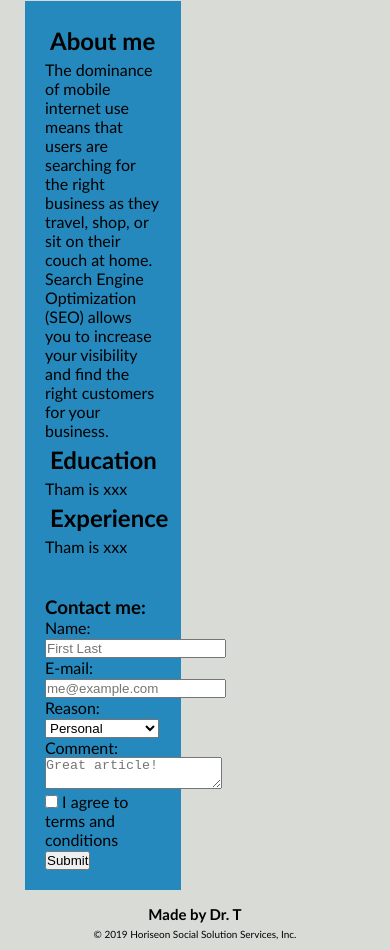
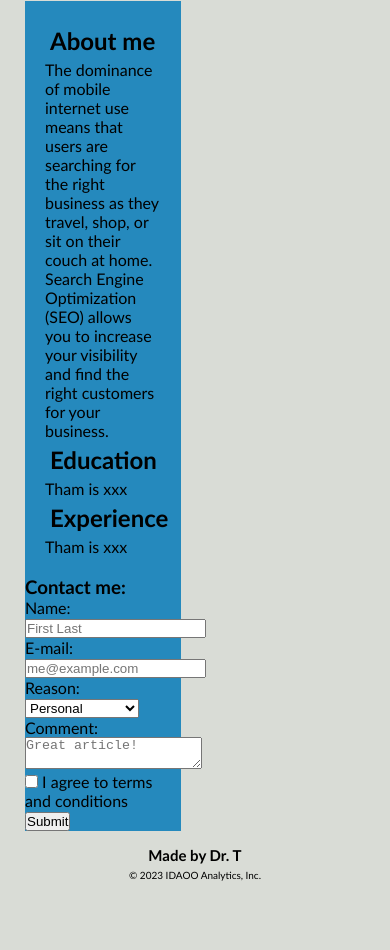
Before and after one commit to Tham1985/Challenge_2, a plain HTML site: page index.html in a window 390 px wide. Shown: the part 584-1534 px from the top of the page. After the commit the page ends 1475 px from the top, so only its background shows below. Drawn offline with Linux system fonts and the light colour scheme.

Commit message:
Corrected

```diff
--- a/assets/css/reset.css
+++ b/assets/css/reset.css
@@ -1,3 +1,8 @@
+* {
+  margin: 0;
+  padding: 0;
+  box-sizing: border-box;
+}
 
 html {
   height: 100%;
--- a/assets/css/style.css
+++ b/assets/css/style.css
@@ -44,6 +44,7 @@ header nav ul li {
     margin-right: 50px;
     display: inline;
     font-size: 20px;
+    text-decoration: none;
    }
 
 a {
@@ -62,7 +63,7 @@ a {
     background-image: url("../images/Tham_p.jpg");
     background-size: cover;
     background-position: center;
-       }
+           }
 
 .heros {
         margin-right: 20px;
@@ -106,7 +107,6 @@ a {
 .forms {
     margin-right: 20px;
     margin-left: 25px;
-    padding: 20px;
     float: left;
     width: 40%;
     height: 80%;
@@ -122,5 +122,4 @@ a {
     font-family: 'Trebuchet MS', 'Lucida Sans Unicode', 'Lucida Grande', 'Lucida Sans', Arial, sans-serif;
     text-align: center;
     font-size: 10px;
-    margin-top: 30px;
-               }
+                   }
--- a/index.html
+++ b/index.html
@@ -4,7 +4,7 @@
 <head>
     <meta charset="UTF-8" />
     <link rel="stylesheet" href="./assets/css/style.css">
-    <title>Horiseon digital marketing strategy</title>
+    <title>Dr Tham profile</title>
 </head>
 
 <body>
@@ -50,9 +50,8 @@
 
         </section>
 
-
-    <section >
-        <form class="forms">
+        <section class="forms">
+        <form >
             <h3>Contact me:</h3>
             <p>
               <label for="username">Name:</label>
@@ -89,7 +88,7 @@
     <footer class="foooter">
         <h2>Made by Dr. T</h2>
         <p>
-            &copy; 2019 Horiseon Social Solution Services, Inc.
+            &copy; 2023 IDAOO Analytics, Inc.
         </p>
     </footer>
 
```
